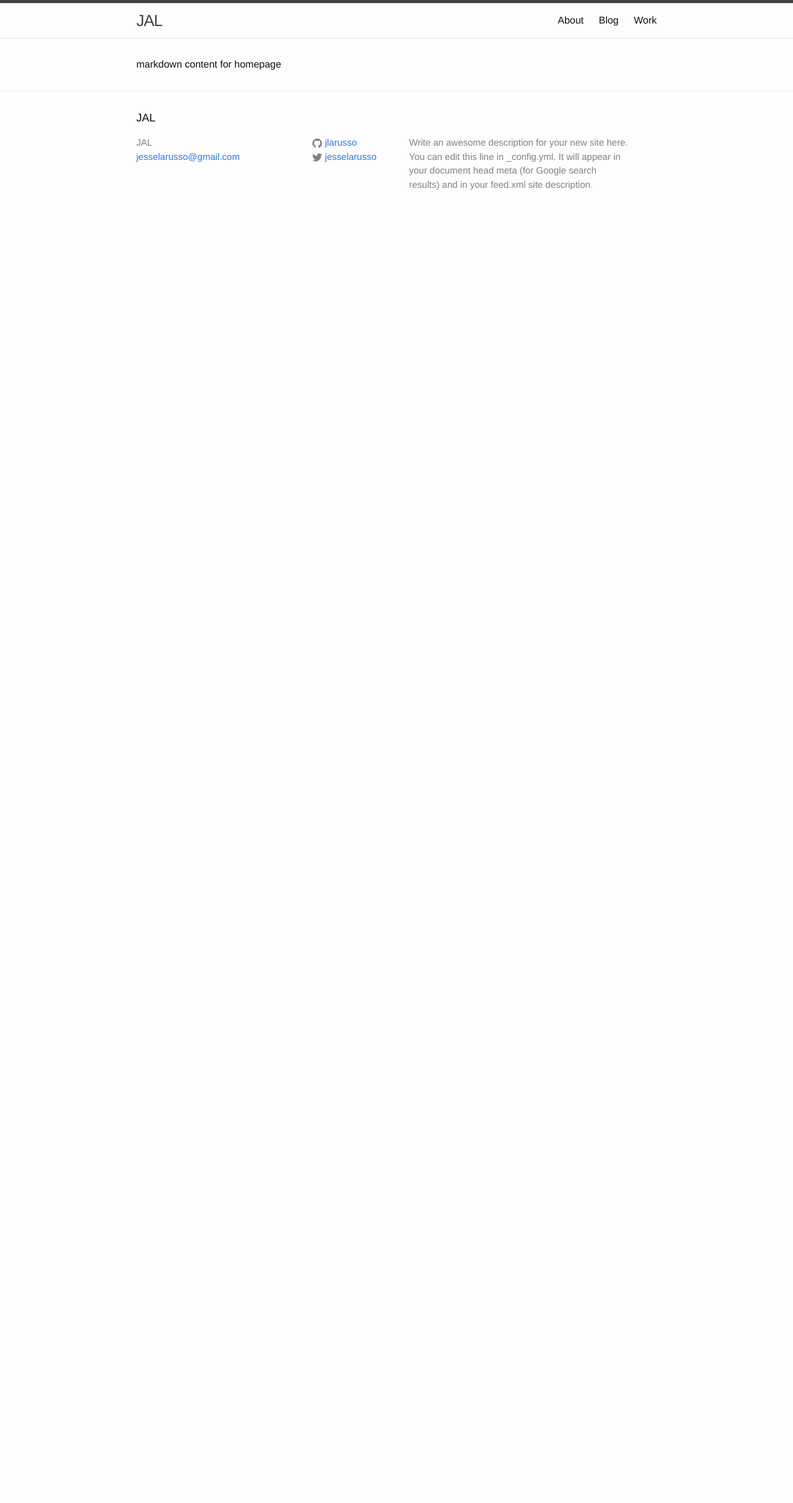
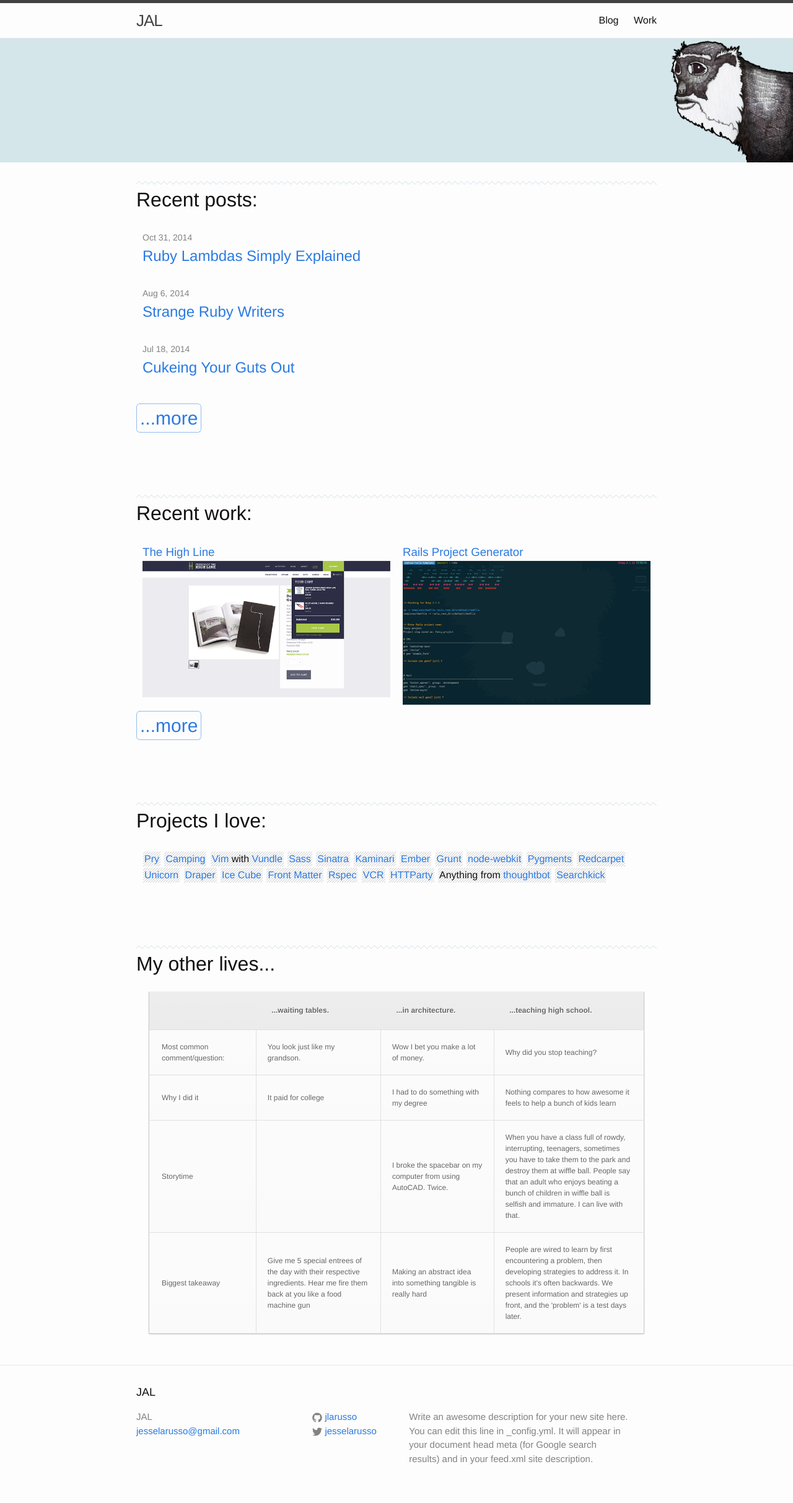
Before and after one commit to jlarusso/jlarusso.github.io, a Jekyll site: the page built from index.html, in a window 1280 px wide. Shown: the whole page at 62% size. Built offline with Jekyll 4.4.1, drawn with Linux system fonts in a browser that asks for light colours; Markdown is read by kramdown in place of the engine named in the settings; before the commit the page ends 900 px from its top, so only the background shows below that.

Commit message:
Add monkey hero

```diff
--- a/_layouts/default.html
+++ b/_layouts/default.html
@@ -6,6 +6,10 @@
   <body>
 
     {% include header.html %}
+
+    <div class="monkey-hero">
+      <img class="monk-img" src="/images/monk_alpha.png" />
+    </div>
 
     <div class="page-content">
       <div class="wrapper">
--- a/_sass/_base.scss
+++ b/_sass/_base.scss
@@ -97,8 +97,14 @@ a {
 
     &:hover {
         color: $text-color;
-        text-decoration: underline;
+        // text-decoration: underline;
     }
+}
+
+a {
+  h1, h2, h3, h4, h5 {
+    display: inline;
+  }
 }
 
 
--- /dev/null
+++ b/_sass/_hero.scss
@@ -0,0 +1,11 @@
+.monkey-hero {
+  position: relative;
+  background: rgb(212, 230, 234);
+  height: 200px;
+}
+
+.monk-img {
+  position: absolute;
+  right: 0px;
+  width: 200px;
+}
--- /dev/null
+++ b/_sass/_normalize.scss
@@ -0,0 +1,425 @@
+/*! normalize.css v3.0.1 | MIT License | git.io/normalize */
+
+/**
+ * 1. Set default font family to sans-serif.
+ * 2. Prevent iOS text size adjust after orientation change, without disabling
+ *    user zoom.
+ */
+
+html {
+  font-family: sans-serif; /* 1 */
+  -ms-text-size-adjust: 100%; /* 2 */
+  -webkit-text-size-adjust: 100%; /* 2 */
+}
+
+/**
+ * Remove default margin.
+ */
+
+body {
+  margin: 0;
+}
+
+/* HTML5 display definitions
+   ========================================================================== */
+
+/**
+ * Correct `block` display not defined for any HTML5 element in IE 8/9.
+ * Correct `block` display not defined for `details` or `summary` in IE 10/11 and Firefox.
+ * Correct `block` display not defined for `main` in IE 11.
+ */
+
+article,
+aside,
+details,
+figcaption,
+figure,
+footer,
+header,
+hgroup,
+main,
+nav,
+section,
+summary {
+  display: block;
+}
+
+/**
+ * 1. Correct `inline-block` display not defined in IE 8/9.
+ * 2. Normalize vertical alignment of `progress` in Chrome, Firefox, and Opera.
+ */
+
+audio,
+canvas,
+progress,
+video {
+  display: inline-block; /* 1 */
+  vertical-align: baseline; /* 2 */
+}
+
+/**
+ * Prevent modern browsers from displaying `audio` without controls.
+ * Remove excess height in iOS 5 devices.
+ */
+
+audio:not([controls]) {
+  display: none;
+  height: 0;
+}
+
+/**
+ * Address `[hidden]` styling not present in IE 8/9/10.
+ * Hide the `template` element in IE 8/9/11, Safari, and Firefox < 22.
+ */
+
+[hidden],
+template {
+  display: none;
+}
+
+/* Links
+   ========================================================================== */
+
+/**
+ * Remove the gray background color from active links in IE 10.
+ */
+
+a {
+  background: transparent;
+}
+
+/**
+ * Improve readability when focused and also mouse hovered in all browsers.
+ */
+
+a:active,
+a:hover {
+  outline: 0;
+}
+
+/* Text-level semantics
+   ========================================================================== */
+
+/**
+ * Address styling not present in IE 8/9/10/11, Safari, and Chrome.
+ */
+
+abbr[title] {
+  border-bottom: 1px dotted;
+}
+
+/**
+ * Address style set to `bolder` in Firefox 4+, Safari, and Chrome.
+ */
+
+b,
+strong {
+  font-weight: bold;
+}
+
+/**
+ * Address styling not present in Safari and Chrome.
+ */
+
+dfn {
+  font-style: italic;
+}
+
+/**
+ * Address variable `h1` font-size and margin within `section` and `article`
+ * contexts in Firefox 4+, Safari, and Chrome.
+ */
+
+h1 {
+  font-size: 2em;
+  margin: 0.67em 0;
+}
+
+/**
+ * Address styling not present in IE 8/9.
+ */
+
+mark {
+  background: #ff0;
+  color: #000;
+}
+
+/**
+ * Address inconsistent and variable font size in all browsers.
+ */
+
+small {
+  font-size: 80%;
+}
+
+/**
+ * Prevent `sub` and `sup` affecting `line-height` in all browsers.
+ */
+
+sub,
+sup {
+  font-size: 75%;
+  line-height: 0;
+  position: relative;
+  vertical-align: baseline;
+}
+
+sup {
+  top: -0.5em;
+}
+
+sub {
+  bottom: -0.25em;
+}
+
+/* Embedded content
+   ========================================================================== */
+
+/**
+ * Remove border when inside `a` element in IE 8/9/10.
+ */
+
+img {
+  border: 0;
+}
+
+/**
+ * Correct overflow not hidden in IE 9/10/11.
+ */
+
+svg:not(:root) {
+  overflow: hidden;
+}
+
+/* Grouping content
+   ========================================================================== */
+
+/**
+ * Address margin not present in IE 8/9 and Safari.
+ */
+
+figure {
+  margin: 1em 40px;
+}
+
+/**
+ * Address differences between Firefox and other browsers.
+ */
+
+hr {
+  -moz-box-sizing: content-box;
+  box-sizing: content-box;
+  height: 0;
+}
+
+/**
+ * Contain overflow in all browsers.
+ */
+
+pre {
+  overflow: auto;
+}
+
+/**
+ * Address odd `em`-unit font size rendering in all browsers.
+ */
+
+code,
+kbd,
+pre,
+samp {
+  font-family: monospace, monospace;
+  font-size: 1em;
+}
+
+/* Forms
+   ========================================================================== */
+
+/**
+ * Known limitation: by default, Chrome and Safari on OS X allow very limited
+ * styling of `select`, unless a `border` property is set.
+ */
+
+/**
+ * 1. Correct color not being inherited.
+ *    Known issue: affects color of disabled elements.
+ * 2. Correct font properties not being inherited.
+ * 3. Address margins set differently in Firefox 4+, Safari, and Chrome.
+ */
+
+button,
+input,
+optgroup,
+select,
+textarea {
+  color: inherit; /* 1 */
+  font: inherit; /* 2 */
+  margin: 0; /* 3 */
+}
+
+/**
+ * Address `overflow` set to `hidden` in IE 8/9/10/11.
+ */
+
+button {
+  overflow: visible;
+}
+
+/**
+ * Address inconsistent `text-transform` inheritance for `button` and `select`.
+ * All other form control elements do not inherit `text-transform` values.
+ * Correct `button` style inheritance in Firefox, IE 8/9/10/11, and Opera.
+ * Correct `select` style inheritance in Firefox.
+ */
+
+button,
+select {
+  text-transform: none;
+}
+
+/**
+ * 1. Avoid the WebKit bug in Android 4.0.* where (2) destroys native `audio`
+ *    and `video` controls.
+ * 2. Correct inability to style clickable `input` types in iOS.
+ * 3. Improve usability and consistency of cursor style between image-type
+ *    `input` and others.
+ */
+
+button,
+html input[type="button"], /* 1 */
+input[type="reset"],
+input[type="submit"] {
+  -webkit-appearance: button; /* 2 */
+  cursor: pointer; /* 3 */
+}
+
+/**
+ * Re-set default cursor for disabled elements.
+ */
+
+button[disabled],
+html input[disabled] {
+  cursor: default;
+}
+
+/**
+ * Remove inner padding and border in Firefox 4+.
+ */
+
+button::-moz-focus-inner,
+input::-moz-focus-inner {
+  border: 0;
+  padding: 0;
+}
+
+/**
+ * Address Firefox 4+ setting `line-height` on `input` using `!important` in
+ * the UA stylesheet.
+ */
+
+input {
+  line-height: normal;
+}
+
+/**
+ * It's recommended that you don't attempt to style these elements.
+ * Firefox's implementation doesn't respect box-sizing, padding, or width.
+ *
+ * 1. Address box sizing set to `content-box` in IE 8/9/10.
+ * 2. Remove excess padding in IE 8/9/10.
+ */
+
+input[type="checkbox"],
+input[type="radio"] {
+  box-sizing: border-box; /* 1 */
+  padding: 0; /* 2 */
+}
+
+/**
+ * Fix the cursor style for Chrome's increment/decrement buttons. For certain
+ * `font-size` values of the `input`, it causes the cursor style of the
+ * decrement button to change from `default` to `text`.
+ */
+
+input[type="number"]::-webkit-inner-spin-button,
+input[type="number"]::-webkit-outer-spin-button {
+  height: auto;
+}
+
+/**
+ * 1. Address `appearance` set to `searchfield` in Safari and Chrome.
+ * 2. Address `box-sizing` set to `border-box` in Safari and Chrome
+ *    (include `-moz` to future-proof).
+ */
+
+input[type="search"] {
+  -webkit-appearance: textfield; /* 1 */
+  -moz-box-sizing: content-box;
+  -webkit-box-sizing: content-box; /* 2 */
+  box-sizing: content-box;
+}
+
+/**
+ * Remove inner padding and search cancel button in Safari and Chrome on OS X.
+ * Safari (but not Chrome) clips the cancel button when the search input has
+ * padding (and `textfield` appearance).
+ */
+
+input[type="search"]::-webkit-search-cancel-button,
+input[type="search"]::-webkit-search-decoration {
+  -webkit-appearance: none;
+}
+
+/**
+ * Define consistent border, margin, and padding.
+ */
+
+fieldset {
+  border: 1px solid #c0c0c0;
+  margin: 0 2px;
+  padding: 0.35em 0.625em 0.75em;
+}
+
+/**
+ * 1. Correct `color` not being inherited in IE 8/9/10/11.
+ * 2. Remove padding so people aren't caught out if they zero out fieldsets.
+ */
+
+legend {
+  border: 0; /* 1 */
+  padding: 0; /* 2 */
+}
+
+/**
+ * Remove default vertical scrollbar in IE 8/9/10/11.
+ */
+
+textarea {
+  overflow: auto;
+}
+
+/**
+ * Don't inherit the `font-weight` (applied by a rule above).
+ * NOTE: the default cannot safely be changed in Chrome and Safari on OS X.
+ */
+
+optgroup {
+  font-weight: bold;
+}
+
+/* Tables
+   ========================================================================== */
+
+/**
+ * Remove most spacing between table cells.
+ */
+
+table {
+  border-collapse: collapse;
+  border-spacing: 0;
+}
+
+td,
+th {
+  padding: 0;
+}
--- a/_sass/_work.scss
+++ b/_sass/_work.scss
@@ -57,4 +57,17 @@
   height: 6px;
   background: url("/images/patterns/zag.png");
   margin-top: 100px;
+
+  &.unspaced {
+    margin-top: 0px;
+  }
 }
+
+.link-bar {
+  display: inline-block;
+  margin-top: 10px;
+  font-size: 30px;
+  border: 1px dotted;
+  padding: 0 5px;
+  border-radius: 6px;
+}
--- a/css/main.scss
+++ b/css/main.scss
@@ -43,9 +43,11 @@ $on-laptop:        800px;
 
 // Import partials from `sass_dir` (defaults to `_sass`)
 @import
+  "normalize",
   "base",
   "layout",
   "syntax-highlighting",
   "work",
-  "about"
+  "table",
+  "hero"
 ;
--- a/index.html
+++ b/index.html
@@ -2,4 +2,107 @@
 layout: default
 ---
 
-markdown content for homepage
+<div class="divider unspaced"></div>
+<h1>Recent posts:</h1>
+<div class="gutter">
+  <ul class="post-list">
+    {% for post in site.posts limit:3 %}
+      <li>
+        <span class="post-meta">{{ post.date | date: "%b %-d, %Y" }}</span>
+
+        <h2>
+          <a class="post-link" href="{{ post.url | prepend: site.baseurl }}">{{ post.title }}</a>
+        </h2>
+      </li>
+    {% endfor %}
+  </ul>
+</div>
+<a href="/blog" class="link-bar">...more</a>
+
+<div class="divider"></div>
+<h1>Recent work:</h1>
+<div class="row">
+  <div class="col-6">
+    <div class="gutter">
+      <a href="/work#highline">
+        <h3>The High Line</h3>
+      </a>
+      <a href="/work#highline">
+        <img src="/images/work/highline_md.png">
+      </a>
+    </div>
+  </div>
+  <div class="col-6">
+    <div class="gutter">
+      <a href="/work#template">
+        <h3>Rails Project Generator</h3>
+      </a>
+      <a href="/work#template">
+        <img src="/images/work/rails_boilerplate_md.png">
+      </a>
+    </div>
+  </div>
+</div>
+<a href="/work" class="link-bar">...more</a>
+
+<div class="divider"></div>
+<h1>Projects I love:</h1>
+<div class="gutter">
+  <ul class="tag-list">
+    <li><a href="https://github.com/pry/pry">Pry<a></li>
+    <li><a href="http://camping.io/">Camping<a></li>
+    <li><a href="http://www.vim.org/">Vim</a> with <a href="https://github.com/gmarik/Vundle.vim">Vundle</a></li>
+    <li><a href="http://sass-lang.com/">Sass</a></li>
+    <li><a href="https://github.com/sinatra/sinatra">Sinatra</a></li>
+    <li><a href="https://github.com/amatsuda/kaminari">Kaminari</a></li>
+    <li><a href="http://emberjs.com/">Ember</a></li>
+    <li><a href="http://gruntjs.com/">Grunt</a></li>
+    <li><a href="https://github.com/rogerwang/node-webkit">node-webkit</a></li>
+    <li><a href="http://pygments.org/">Pygments</a></li>
+    <li><a href="https://github.com/vmg/redcarpet">Redcarpet</a></li>
+    <li><a href="http://bogomips.org/unicorn.git">Unicorn</a></li>
+    <li><a href="https://github.com/drapergem/draper">Draper</a></li>
+    <li><a href="https://github.com/seejohnrun/ice_cube">Ice Cube</a></li>
+    <li><a href="https://github.com/jxson/front-matter">Front Matter</a></li>
+    <li><a href="http://sass-lang.com/">Rspec</a></li>
+    <li><a href="https://github.com/vcr/vcr">VCR</a></li>
+    <li><a href="https://github.com/jnunemaker/httparty">HTTParty</a></li>
+    <li>Anything from <a href="https://github.com/thoughtbot">thoughtbot</a></li>
+    <li><a href="https://github.com/ankane/searchkick">Searchkick</a></li>
+  </ul>
+</div>
+
+<div class="divider"></div>
+<h1>My other lives...</h1>
+<table class="equal-table">
+  <tr>
+    <th></th>
+    <th>...waiting tables.</th>
+    <th>...in architecture.</th>
+    <th>...teaching high school.</th>
+  </tr>
+  <tr>
+    <td>Most common comment/question:</td>
+    <td>You look just like my grandson.</td>
+    <td>Wow I bet you make a lot of money.</td>
+    <td>Why did you stop teaching?</td>
+  </tr>
+  <tr>
+    <td>Why I did it</td>
+    <td>It paid for college</td>
+    <td>I had to do something with my degree</td>
+    <td>Nothing compares to how awesome it feels to help a bunch of kids learn</td>
+  </tr>
+  <tr>
+    <td>Storytime</td>
+    <td></td>
+    <td>I broke the spacebar on my computer from using AutoCAD.  Twice.</td>
+    <td>When you have a class full of rowdy, interrupting, teenagers, sometimes you have to take them to the park and destroy them at wiffle ball. People say that an adult who enjoys beating a bunch of children in wiffle ball is selfish and immature.  I can live with that.</td>
+  </tr>
+  <tr>
+    <td>Biggest takeaway</td>
+    <td>Give me 5 special entrees of the day with their respective ingredients.  Hear me fire them back at you like a food machine gun</td>
+    <td>Making an abstract idea into something tangible is really hard</td>
+    <td>People are wired to learn by first encountering a problem, then developing strategies to address it.  In schools it's often backwards.  We present information and strategies up front, and the 'problem' is a test days later.</td>
+  </tr>
+</table>
```
Also changed, not shown: about.html (deleted, +0 -63 lines), work.html (+10 -22 lines), README.md, _sass/_table.scss (renamed from _sass/_about.scss), images/monk_alpha.png (added).
